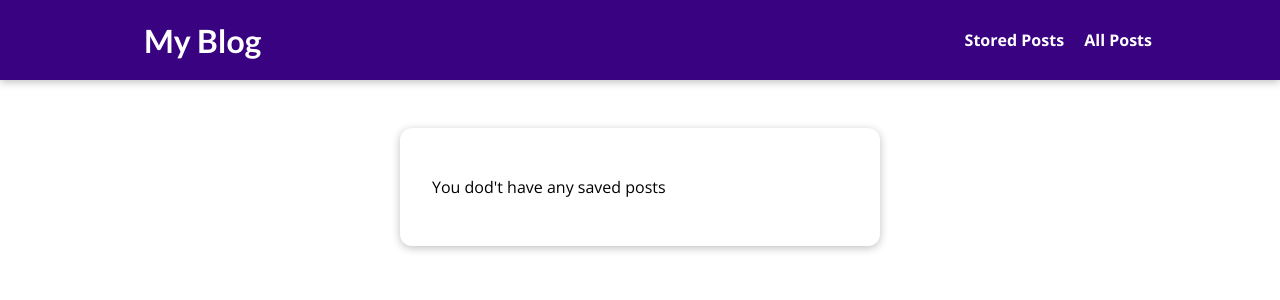
After one commit to Maniac-extraordinaire/my_site, a Django app: page /read-later in a window 1280 px wide. The commit adds this page. Shown: the top 300 px of the page. Run offline with Django 5.2, Linux system fonts and the light colour scheme.

Commit message:
"Updated post detail template, added read later functionality, and modified views and templates accordingly."

```diff
--- /dev/null
+++ b/blog/static/blog/stored-posts.css
@@ -0,0 +1,39 @@
+#main-navigation {
+    background-color: #390281;
+    box-shadow: 0 2px 8px rgba(0, 0, 0, 0.25);
+  }
+
+  #stored-posts {
+    margin: 8rem auto 3rem auto;
+    padding: 2rem;
+    border-radius: 12px;
+    box-shadow: 0 2px 8px rgba(0, 0, 0, 0.25);
+    background-color: white;
+    width: 90%;
+    max-width: 30rem;
+  }
+
+  #stored-posts ul {
+    list-style: none;
+    margin: 0;
+    padding: 0;
+  }
+
+  #stored-posts li {
+    margin: 1rem 0;
+  }
+
+  #stored-posts a {
+    display: block;
+    padding: 1rem;
+    width: 100%;
+    text-decoration: none;
+    border: 1px solid #ccc;
+    color: #1b1b1b;
+    font-weight: bold;
+  }
+
+  #stored-posts a:hover,
+  #stored-posts a:active {
+    background-color: #ccc;
+  }
--- a/blog/templates/blog/post-detail.html
+++ b/blog/templates/blog/post-detail.html
@@ -26,9 +26,9 @@
     {% endfor %}
   </div>
   <div id="read-later">
-    <form action="{% url "read-later" %}">
+    <form action="{% url "read-later" %}" method="POST">
       {% csrf_token %}
-      <input type="hidden" value="{{post.id}}" name="post_id">
+      <input type="hidden" value="{{ post.id }}" name="post_id">
       <button>Read Later</button>
     </form>
   </div>
--- /dev/null
+++ b/blog/templates/blog/stored-posts.html
@@ -0,0 +1,26 @@
+{% extends "base.html" %}
+{% load static %}
+
+{% block title %}
+My Stored Posts
+{% endblock title %}
+
+{% block css_files %}
+    <link rel="stylesheet" href="{% static "blog/stored-posts.css" %}">
+{% endblock  %}
+
+{% block content %}
+    <section id="stored-posts">
+        <ul>
+            {% if has_posts == False %}
+                <p>You dod't have any saved posts</p>
+            {% endif %}
+
+            {% for post in posts %}
+                <li>
+                    <a href="{% url "post-detail-page" post.slug %}">{{post.title}}</a>
+                </li>
+            {% endfor %}
+        </ul>
+    </section>
+{% endblock content %}
--- a/blog/views.py
+++ b/blog/views.py
@@ -37,13 +37,23 @@ class AllPostsView(ListView):
 #     })
 
 class SinglePostView(View):
+    def is_stored_post(self, request, post_id):
+        stored_posts = request.session.get("stored_posts")
+        if stored_posts is not None:
+            is_saved_for_later = post_id in stored_posts
+        else:
+            is_saved_for_later = False
+        return is_saved_for_later
+
     def get(self, request, slug):
         post = Post.objects.get(slug=slug)
+
         context = {
             "post": post,
             "post_tags": post.tags.all(),
             "comment_form": CommentForm(),
-            "comments" : post.comments.all().order_by("-id")
+            "comments" : post.comments.all().order_by("-id"),
+            "saved_for_later" : self.is_stored_post(request, post.id)
             }
         return render(request, "blog/post-detail.html", context)
 
@@ -61,7 +71,8 @@ class SinglePostView(View):
             "post": post,
             "post_tags": post.tags.all(),
             "comment_form": comment_form,
-            "comments" : post.comments.all().order_by("-id")
+            "comments" : post.comments.all().order_by("-id"),
+            "saved_for_later" : self.is_stored_post(request, post.id)
         }
         return render(request, "blog/post-detail.html", context)
 # class SinglePostView(DetailView):
@@ -81,4 +92,29 @@ class SinglePostView(View):
 #     })
 
 class ReadLaterView(View):
-    pass
+    def get(self, request):
+        stored_posts = request.session.get("stored_posts")
+        context = {}
+        if stored_posts is None or len(stored_posts)==0 :
+            context["posts"] = []
+            context["has_posts"] = False
+        else:
+            posts = Post.objects.filter(id__in=stored_posts)
+            context["posts"] = posts
+            context["has_posts"] = True
+
+        return render(request, "blog/stored-posts.html", context)
+
+    def post(self, request):
+        stored_posts = request.session.get("stored_posts")
+
+        if stored_posts is None:
+            stored_posts = []
+
+        post_id = int(request.POST["post_id"])
+
+        if post_id not in stored_posts:
+            stored_posts.append(post_id)
+            request.session["stored_posts"] = stored_posts
+
+        return HttpResponseRedirect("/")
--- a/static/app.css
+++ b/static/app.css
@@ -35,6 +35,7 @@ h3 {
   text-decoration: none;
   color: white;
   font-weight: bold;
+  margin-left: 1rem;
 }
 
 #main-navigation a:hover,
--- a/templates/base.html
+++ b/templates/base.html
@@ -12,6 +12,7 @@
     <header id="main-navigation">
         <h1><a href="{% url "starting-page" %}">My Blog</a></h1>
         <nav>
+         <a href="{% url "read-later" %}">Stored Posts</a>
          <a href="{% url "post-page" %}">All Posts</a>
         </nav>
      </header>
```
Also changed, not shown: db.sqlite3.
